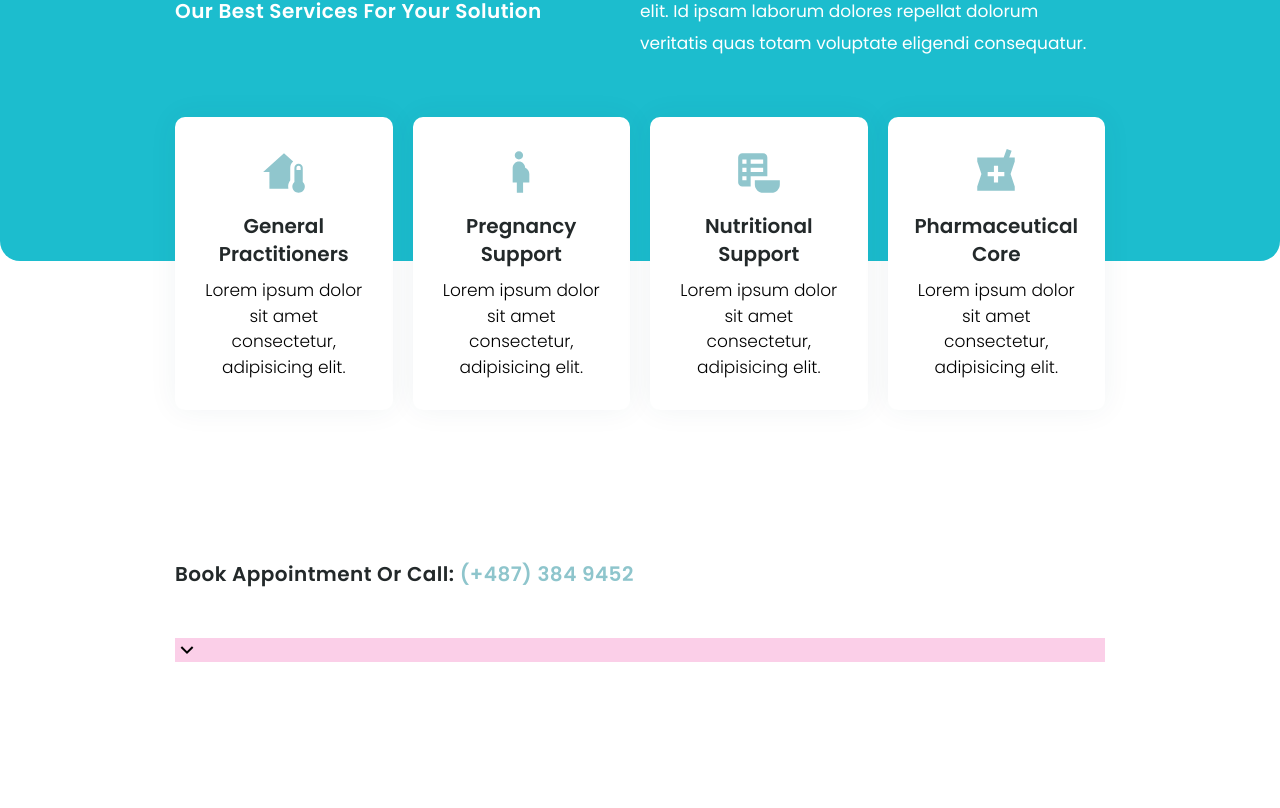
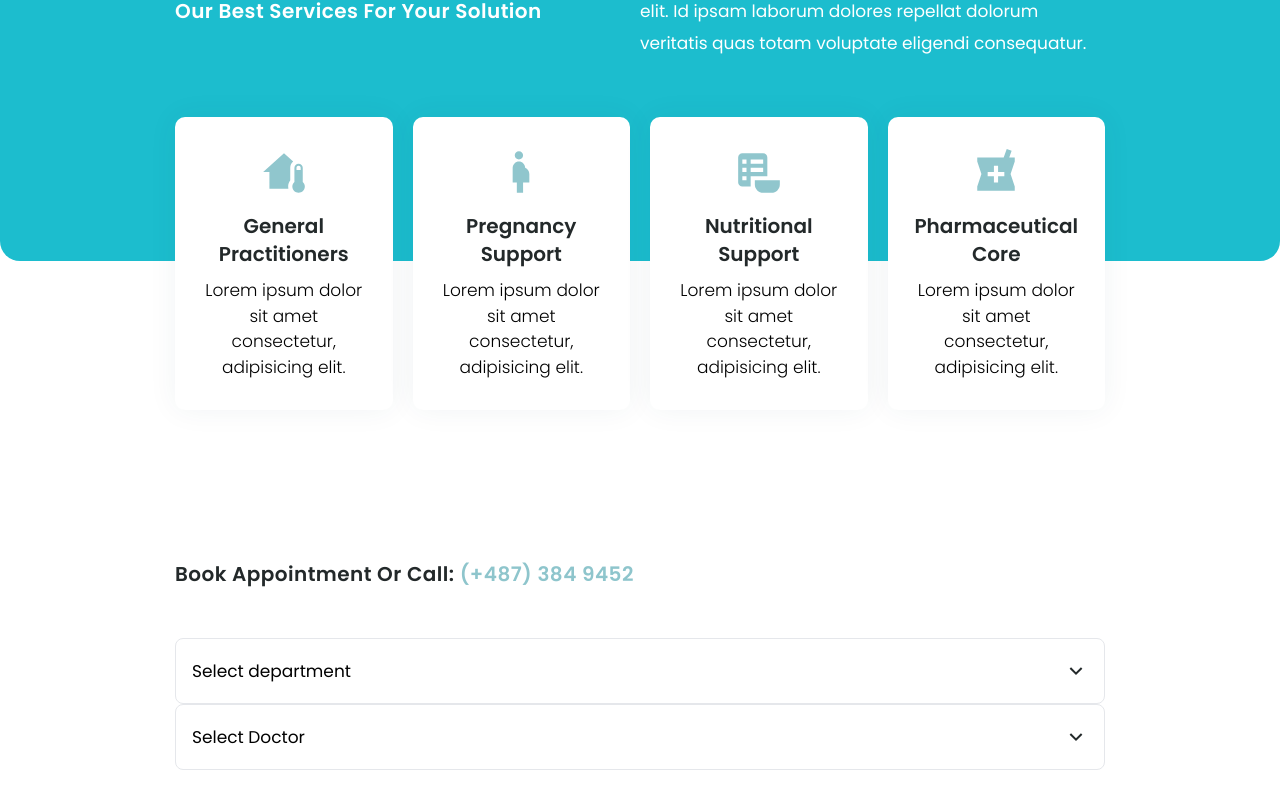
Before and after one commit to matheusht/whitelabel-lp, a React (Vite) app: page / in a window 1280 px wide. Shown: the part 1434-2242 px from the top of the page. Built offline with nearby package versions, Linux system fonts and the light colour scheme.

Commit message:
Services Component Finished

```diff
--- a/src/components/Appointment/index.tsx
+++ b/src/components/Appointment/index.tsx
@@ -12,12 +12,32 @@ export function Appointment() {
           </h2>
           <form className="appointment__form flex flex-col gap-y-5">
             <div>
-              <div className="select relative flex items-center bg-pink-200">
-                <div className="">
+              <div className="select relative flex items-center rounded-lg border">
+                <div className="absolute right-4">
                   <i>
-                    <RiArrowDownSLine className="text-[26px]" />
+                    <RiArrowDownSLine className="text-[26px] text-primary" />
                   </i>
                 </div>
+                <select className="size-full appearance-none bg-transparent p-4 outline-none">
+                  <option value="1">Select department</option>
+                  <option value="2">Deparment 1</option>
+                  <option value="3">Deparment 2</option>
+                  <option value="4">Deparment 3</option>
+                </select>
+              </div>
+
+              <div className="select relative flex items-center rounded-lg border">
+                <div className="absolute right-4">
+                  <i>
+                    <RiArrowDownSLine className="text-[26px] text-primary" />
+                  </i>
+                </div>
+                <select className="size-full appearance-none bg-transparent p-4 outline-none">
+                  <option value="1">Select Doctor</option>
+                  <option value="2">Dr. Jane Doe</option>
+                  <option value="3">Dr. Jhoe Lindsey</option>
+                  <option value="4">Dr. Bob Smith</option>
+                </select>
               </div>
             </div>
           </form>
```
